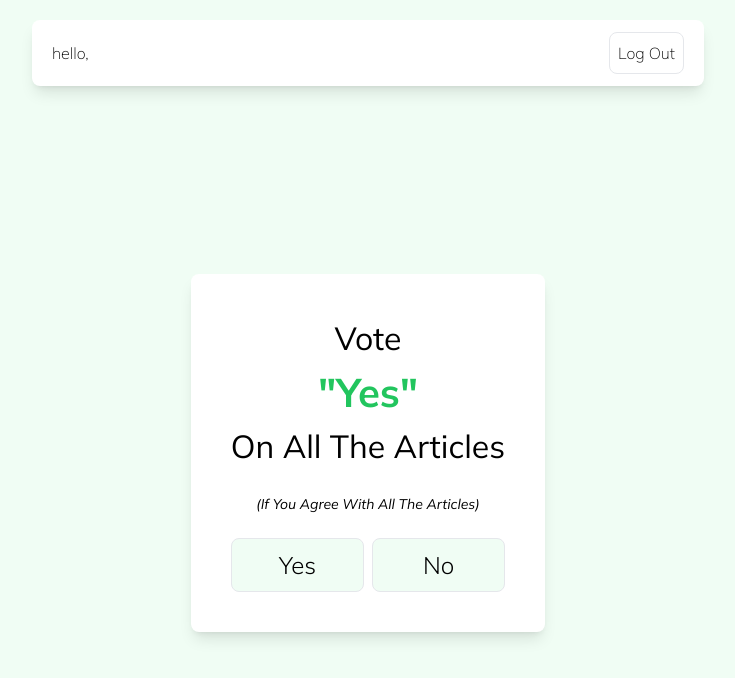
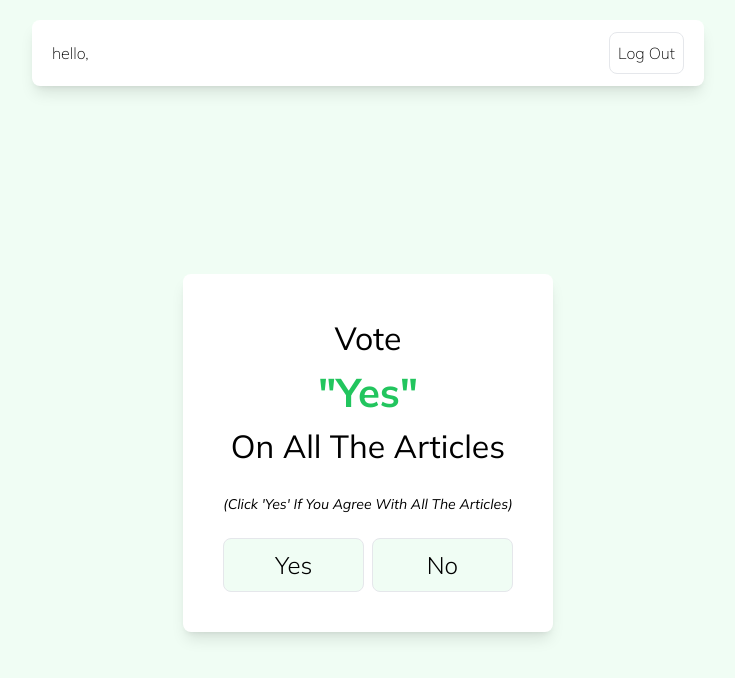
Before and after one commit to Orijadribo/wnc-voting-system, a React (Create React App) app: page /vote in a window 1280 px wide. Shown: the top 678 px of the page, without its empty margins (272-1007 px from the left). Built offline with nearby package versions, Linux system fonts and the light colour scheme; no server answers.

Commit message:
changed text on yes or no page

```diff
--- a/src/pages/login/Verification.jsx
+++ b/src/pages/login/Verification.jsx
@@ -109,7 +109,7 @@ const Verification = ({
               First Name
             </label>
             <input
-              className='border p-2 rounded-md'
+              className='border p-2 rounded-md bg-white'
               name='firstName'
               id='firstName'
               type='text'
@@ -128,7 +128,7 @@ const Verification = ({
               type='text'
               name='lastName'
               id='lastName'
-              className='border p-2 rounded-md'
+              className='border p-2 rounded-md bg-white'
               value={lastName}
               required
               onFocus={() => handleInputFocus('lastName')}
--- a/src/pages/sections/VotesYesOrNo.jsx
+++ b/src/pages/sections/VotesYesOrNo.jsx
@@ -99,7 +99,7 @@ const VotesYesOrNo = ({ userDocId, firstName }) => {
               on all the articles
             </div>
             <div className='italic text-sm'>
-              (if you agree with all the articles)
+              (click 'yes' if you agree with all the articles)
             </div>
             <div className=' flex flex-col md:flex-row gap-2 wrap font-light text-[24px] w-full'>
               <button
```
